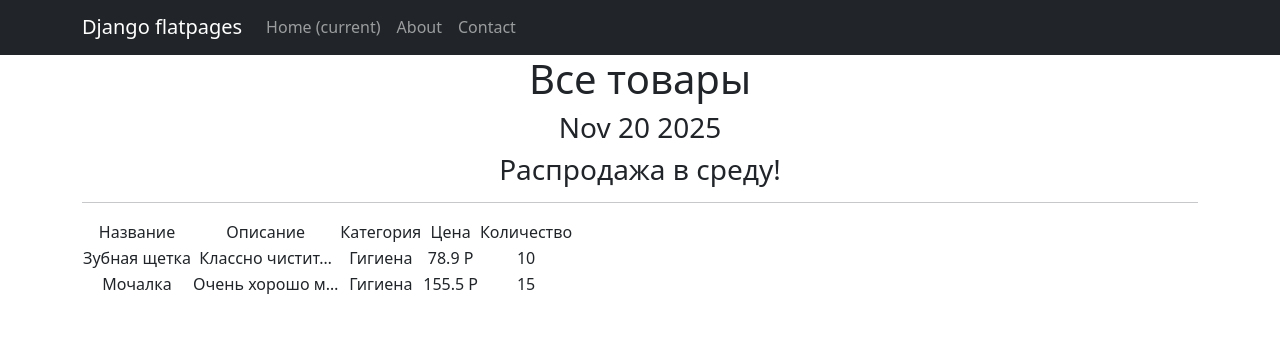
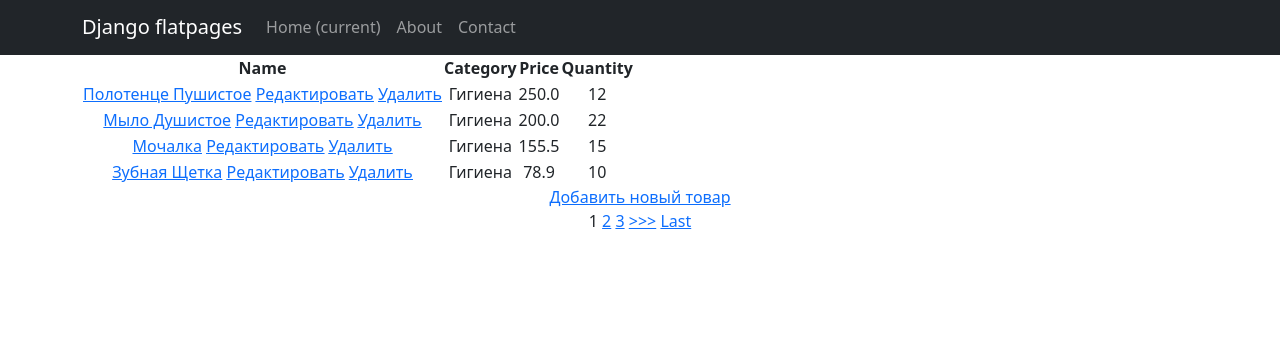
Before and after one commit to AlexSemionov1983/Skillfactory-store, a Django app: page /products/ in a window 1280 px wide. Shown: the part 1-356 px from the top of the page. Run offline with Django 5.2, Linux system fonts and the light colour scheme; data comes from the database, SQL or seed files in the repository; some libraries are stand-ins or nearby versions.

Commit message:
D7 module training done

```diff
--- /dev/null
+++ b/store/simpleapp/filters.py
@@ -0,0 +1,12 @@
+from django_filters import FilterSet
+from .models import Product
+
+
+class ProductFilter(FilterSet):
+    class Meta:
+        model = Product
+        fields = {
+            'name': ['icontains'],
+            'quantity': ['gt'],
+            'price': ['gt'],
+        }
--- a/store/simpleapp/models.py
+++ b/store/simpleapp/models.py
@@ -5,19 +5,20 @@ from django.core.validators import MinValueValidator
 
 # Товар для нашей витрины
 class Product(models.Model):
-    name = models.CharField(max_length=50, unique=True)
+    name = models.CharField(max_length=200, unique=True)
     description = models.TextField()
-    quantity = models.IntegerField(MinValueValidator(0))
+    quantity = models.IntegerField(validators=[MinValueValidator(0, 'Quantity should be >= 0')])
     category = models.ForeignKey(
-        to='Category',
+        'Category',
         on_delete=models.CASCADE,
-        related_name='products',  # все продукты в категории будут доступны через поле products
     )
     price = models.FloatField(validators=[MinValueValidator(0.0)])
 
     def __str__(self):
         return f'{self.name}: {self.quantity}'
 
+    def get_absolute_url(self):
+        return f'/products/{self.id}'
 
 # Категория, к которой будет привязываться товар
 class Category(models.Model):
--- a/store/simpleapp/urls.py
+++ b/store/simpleapp/urls.py
@@ -1,6 +1,7 @@
 from django.urls import path
 # Импортируем созданное нами представление
-from .views import ProductsList, ProductDetail
+from .views import Products, ProductDetailView, ProductCreateView, ProductUpdateView, ProductDeleteView
+
 
 urlpatterns = [
     # path — означает путь.
@@ -9,7 +10,9 @@ urlpatterns = [
     # Т.к. наше объявленное представление является классом,
     # а Django ожидает функцию, нам надо представить этот класс в виде view.
     # Для этого вызываем метод as_view.
-    path('', ProductsList.as_view()),
-    # int — указывает на то, что принимаются только целочисленные значения
-    path('<int:pk>', ProductDetail.as_view()),
+    path('', Products.as_view(), name='products'),
+    path('<int:pk>/', ProductDetailView.as_view(), name='product_detail'),
+    path('create/', ProductCreateView.as_view(), name='product_create'),
+    path('create/<int:pk>', ProductUpdateView.as_view(), name='product_update'),
+    path('delete/<int:pk>', ProductDeleteView.as_view(), name='product_delete'),
 ]
--- a/store/simpleapp/views.py
+++ b/store/simpleapp/views.py
@@ -1,43 +1,50 @@
-# Импортируем класс, который говорит нам о том,
-# что в этом представлении мы будем выводить список объектов из БД
-from django.views.generic import ListView, DetailView
-from .models import Product
-from datetime import datetime
+
+from django.views.generic import ListView, UpdateView, CreateView, DetailView, DeleteView
+
+from .models import Product, Category
+from .filters import ProductFilter
+from .forms import ProductForm
 
 
-class ProductsList(ListView):
-    # Указываем модель, объекты которой мы будем выводить
+class Products(ListView):
     model = Product
-    # Поле, которое будет использоваться для сортировки объектов
-    ordering = 'name'
-    # Указываем имя шаблона, в котором будут все инструкции о том,
-    # как именно пользователю должны быть показаны наши объекты
     template_name = 'products.html'
-    # Это имя списка, в котором будут лежать все объекты.
-    # Его надо указать, чтобы обратиться к списку объектов в html-шаблоне.
     context_object_name = 'products'
+    ordering = ['-price']
+    paginate_by = 1
 
-    # Метод get_context_data позволяет нам изменить набор данных,
-    # который будет передан в шаблон.
     def get_context_data(self, **kwargs):
-        # С помощью super() мы обращаемся к родительским классам
-        # и вызываем у них метод get_context_data с теми же аргументами,
-        # что и были переданы нам.
-        # В ответе мы должны получить словарь.
         context = super().get_context_data(**kwargs)
-        # К словарю добавим текущую дату в ключ 'time_now'.
-        context['time_now'] = datetime.utcnow()
-        # Добавим ещё одну пустую переменную,
-        # чтобы на её примере рассмотреть работу ещё одного фильтра.
-        # context['next_sale'] = None
-        context['next_sale'] = 'Распродажа в среду!'
+        context['filter'] = ProductFilter(self.request.GET, queryset=self.get_queryset())
         return context
 
 
-class ProductDetail(DetailView):
-    # Модель всё та же, но мы хотим получать информацию по отдельному товару
-    model = Product
-    # Используем другой шаблон — product.html
-    template_name = 'product.html'
-    # Название объекта, в котором будет выбранный пользователем продукт
-    context_object_name = 'product'
+# дженерик для получения деталей о товаре
+class ProductDetailView(DetailView):
+    template_name = 'product_detail.html'
+    queryset = Product.objects.all()
+
+
+# дженерик для создания объекта. Надо указать только имя шаблона и класс формы, который мы написали в прошлом юните.
+# Остальное он сделает за вас
+class ProductCreateView(CreateView):
+    template_name = 'product_create.html'
+    form_class = ProductForm
+
+
+# дженерик для редактирования объекта
+class ProductUpdateView(UpdateView):
+    template_name = 'product_create.html'
+    form_class = ProductForm
+
+    # метод get_object мы используем вместо queryset, чтобы получить информацию об объекте, который мы собираемся редактировать
+    def get_object(self, **kwargs):
+        id = self.kwargs.get('pk')
+        return Product.objects.get(pk=id)
+
+
+# дженерик для удаления товара
+class ProductDeleteView(DeleteView):
+    template_name = 'product_delete.html'
+    queryset = Product.objects.all()
+    success_url = '/products/'
--- a/store/store/settings.py
+++ b/store/store/settings.py
@@ -42,7 +42,7 @@ INSTALLED_APPS = [
     'django.contrib.sites',
     'django.contrib.flatpages',
     'fpages',
-    'simpleapp'
+    'simpleapp',
 ]
 
 SITE_ID = 1
--- a/store/store/urls.py
+++ b/store/store/urls.py
@@ -21,4 +21,5 @@ urlpatterns = [
     path('admin/', admin.site.urls),
     path('pages/', include('django.contrib.flatpages.urls')),
     path('products/', include('simpleapp.urls'))
+
 ]
--- a/store/templates/flatpages/default.html
+++ b/store/templates/flatpages/default.html
@@ -44,7 +44,7 @@
             <div class="row">
                 <div class="col-lg-12 text-center">
                     {% block content %}
-                    {{ flatpage.content }}
+
                     {% endblock content %}
                 </div>
             </div>
--- a/store/templates/products.html
+++ b/store/templates/products.html
@@ -1,64 +1,65 @@
-<!--  наследуемся от шаблона default.html, который мы создавали для flatpages -->
 {% extends 'flatpages/default.html' %}
-
-{% load custom_filters %}
-<!-- Подключаем новый файл с нашим тегом -->
-{% load custom_tags %}
-
-<!-- Название у нас будет products -->
-{% block title %}
-Products
-{% endblock title %}
+{% block title %} Product list {% endblock title %}
 
 {% block content %}
-    <h1>Все товары</h1>
-    <!-- Используем переданную из представления переменную time_now
-    и применяем к ней фильтр date. По назначению этот фильтр очень похож
-    на метод strftime у объекта datetime в Python — вывод времени
-    в указанном формате. -->
-    <!-- <h3>{{ time_now|date:'M d Y' }}</h3> -->
-    <h3>{% current_time '%b %d %Y' %}</h3>
-    <h3> {{ next_sale|default_if_none:"Чуть позже сообщим о распродаже!" }} </h3>
-    <hr>
-    {% if products %}
-    <table> <!-- Начинаем описывать таблицу -->
-        <tr> <!-- Добавляем строку -->
-            <td> <!-- Добавляем ячейку в строку -->
-                Название
-            </td>
-            <td> <!-- Добавляем ещё одну ячейку в строку и так далее -->
-                Описание
+
+<table>
+    <thead>
+        <th>
+            Name
+        </th>
+        <th>
+            Category
+        </th>
+        <th>
+            Price
+        </th>
+        <th>
+            Quantity
+        </th>
+    </thead>
+    {% for product in filter.qs %} <!-- поменяем products на filter.qs, т.к. теперь мы забираем уже отобранную по каким-то параметрам информацию -->
+    <tr>
+        <td>
+            <a href="{% url 'product_detail' product.id %}">{{ product.name|title }}</a> <!-- При нажатии на имя товара в таблице нас теперь будет перекидывать на страницу с самого товара -->
+            <a href="{% url 'product_update' product.id %}"><u>Редактировать</u></a> <!-- добавим ссылку на редактирование товара-->
+
+            <a href="{% url 'product_delete' product.id %}"><u> Удалить </u></a> <!-- добавим ссылку на удаление товара-->
         </td>
         <td>
-                Категория
+            {{ product.category.name|title }}
         </td>
         <td>
-                Цена
+            {{ product.price }}
         </td>
         <td>
-                Количество
+            {{ product.quantity }}
         </td>
-        </tr> <!-- Не забываем закрыть HTML-тег строки -->
-
-        <!-- Для каждого товара будете генерироваться новая строчка,
-        т.е. новый HTML код, который указан в теле цикла.
-        При этом сам цикл работает точно так же, как и в Python.
-        product — переменная цикла, т.е. наш товар полученный из списка -->
-        {% for product in products %}
-        <tr>
-            <!-- Не забываем, что переменные в шаблоне ничем не отличаются
-            от переменных в Python. Здесь также можно получать доступ к
-            полям объекта модели. Например, здесь мы выводим имя,
-            в следующем столбце описание, и т.д.  -->
-            <td>{{ product.name }}</td>
-            <td>{{ product.description|truncatechars:15 }}</td>
-            <td>{{ product.category.name }}</td>
-            <td>{{ product.price|currency }}</td>
-            <td>{{ product.quantity }}</td>
     </tr>
     {% endfor %}
-    </table> <!-- ... и таблицы -->
-    {% else %}
-        <h2>Товаров нет!</h2>
+</table>
+
+<a href="{% url 'product_create' %}">Добавить новый товар</a> <br>
+
+
+{% if is_paginated %}
+
+    {% if page_obj.has_previous %}
+        <a href="?page=1">First</a>
+        <a href="?page={{ page_obj.previous_page_number }}"><<<</a>
     {% endif %}
+
+    {% for num in page_obj.paginator.page_range %}
+        {% if page_obj.number == num %}
+            <a>{{ num }}</a>
+        {% elif num > page_obj.number|add:'-3' and num < page_obj.number|add:'3' %}            <a href="?page={{ num }}">{{ num }}</a>        {% endif %}
+    {% endfor %}
+
+    {% if page_obj.has_next %}
+        <a href="?page={{ page_obj.next_page_number }}">>>></a>
+        <a href="?page={{ page_obj.paginator.num_pages }}">Last</a>
+    {% endif %}
+{% endif %}
+<br>
+
 {% endblock content %}
```
Also changed, not shown: store/simpleapp/forms.py (added, +10 -0 lines), store/templates/product_create.html (added, +12 -0 lines), store/templates/product_delete.html (added, +41 -0 lines), store/templates/product_detail.html (added, +34 -0 lines), store/db.sqlite3. Lines whose indentation alone changed are shown as unchanged.
